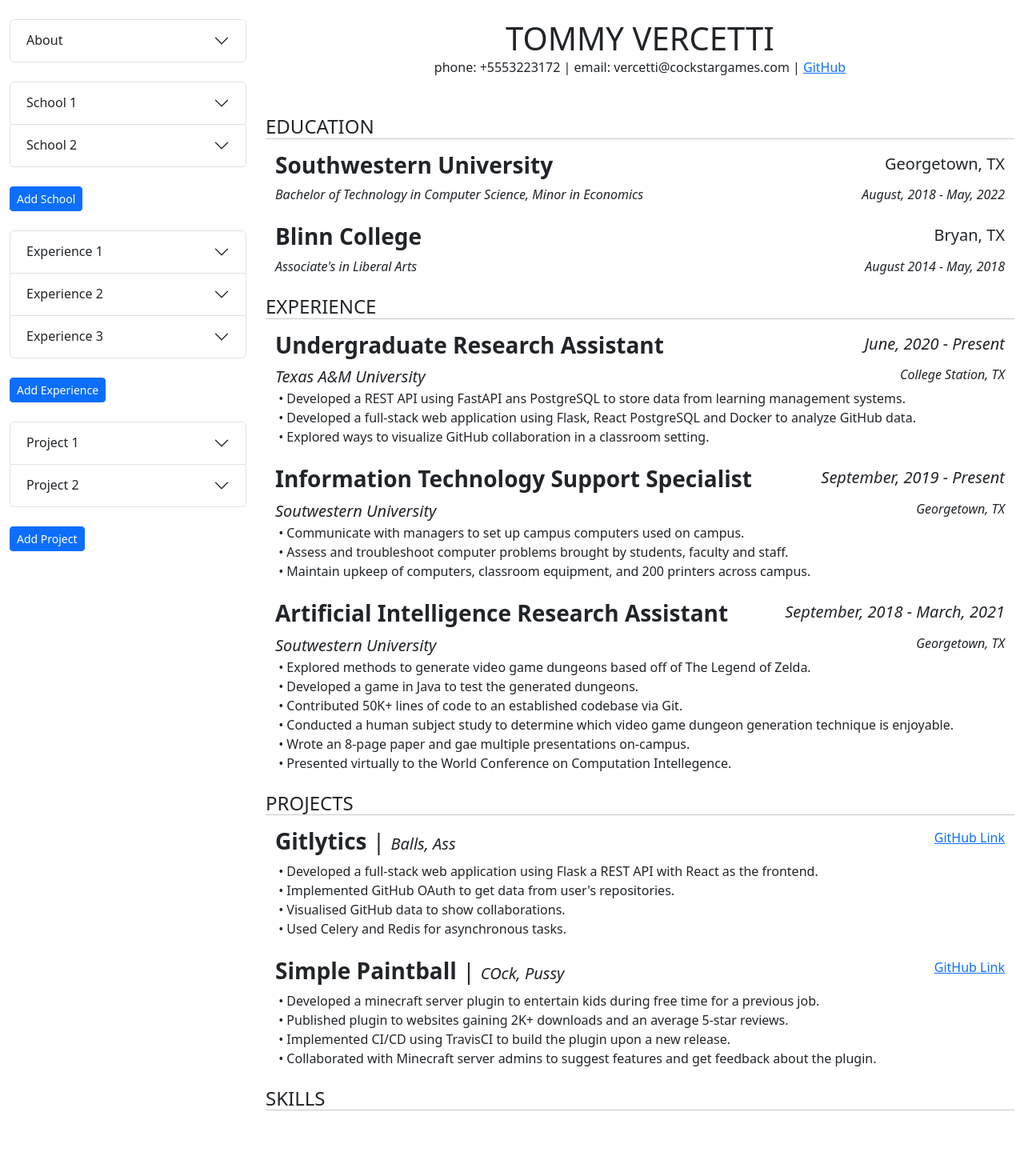
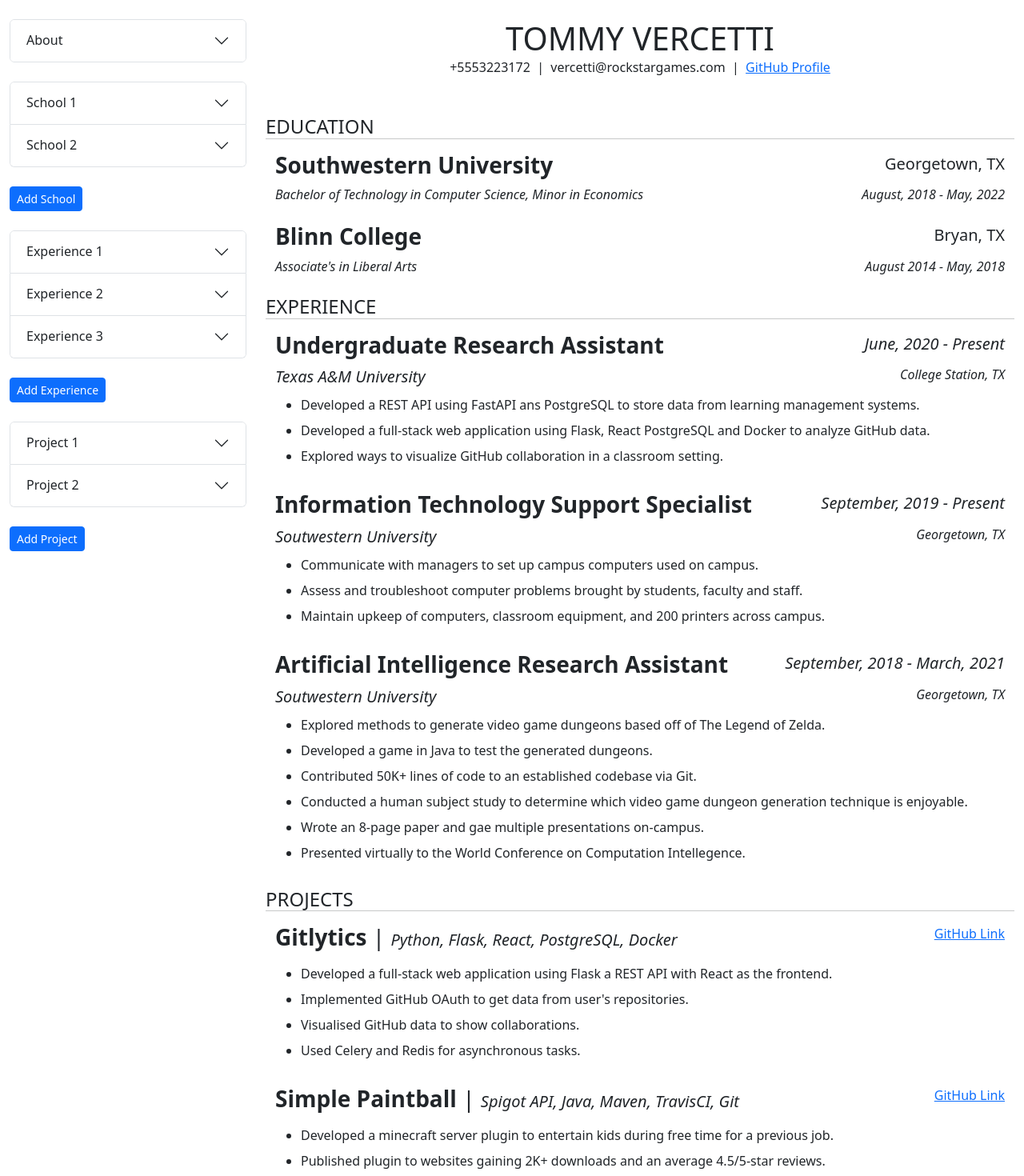
Before and after one commit to shiina4119/cv-maker, a React (Vite) app: page / in a window 1280 px wide. Shown: the top 1470 px of the page at 80% size. Before the commit the page ends 1404 px from the top, so only its background shows below. Built offline with nearby package versions, Linux system fonts and the light colour scheme.

Commit message:
refactor

```diff
--- a/src/Resume.jsx
+++ b/src/Resume.jsx
@@ -14,7 +14,7 @@
     const [personalDetails, setPersonalDetails] = useState({
         fullname: "Tommy Vercetti",
         phone: "+5553223172",
-        email: "vercetti@cockstargames.com",
+        email: "vercetti@rockstargames.com",
         link: "tommyv",
     });
     const handlePersonalDetailsChange = (e) => {
@@ -66,9 +66,7 @@
             position: "Undergraduate Research Assistant",
             organization: "Texas A&M University",
             description:
-                "Developed a REST API using FastAPI ans PostgreSQL to store data from learning management systems." +
-                "Developed a full-stack web application using Flask, React PostgreSQL and Docker to analyze GitHub data." +
-                "Explored ways to visualize GitHub collaboration in a classroom setting.",
+                "Developed a REST API using FastAPI ans PostgreSQL to store data from learning management systems.\nDeveloped a full-stack web application using Flask, React PostgreSQL and Docker to analyze GitHub data.\nExplored ways to visualize GitHub collaboration in a classroom setting.",
             location: "College Station, TX",
             start: "June, 2020",
             end: "Present",
@@ -77,9 +75,7 @@
             position: "Information Technology Support Specialist",
             organization: "Soutwestern University",
             description:
-                "Communicate with managers to set up campus computers used on campus." +
-                "Assess and troubleshoot computer problems brought by students, faculty and staff." +
-                "Maintain upkeep of computers, classroom equipment, and 200 printers across campus.",
+                "Communicate with managers to set up campus computers used on campus.\nAssess and troubleshoot computer problems brought by students, faculty and staff.\nMaintain upkeep of computers, classroom equipment, and 200 printers across campus.",
             location: "Georgetown, TX",
             start: "September, 2019",
             end: "Present",
@@ -88,12 +84,7 @@
             position: "Artificial Intelligence Research Assistant",
             organization: "Soutwestern University",
             description:
-                "Explored methods to generate video game dungeons based off of The Legend of Zelda." +
-                "Developed a game in Java to test the generated dungeons." +
-                "Contributed 50K+ lines of code to an established codebase via Git." +
-                "Conducted a human subject study to determine which video game dungeon generation technique is enjoyable." +
-                "Wrote an 8-page paper and gae multiple presentations on-campus." +
-                "Presented virtually to the World Conference on Computation Intellegence.",
+                "Explored methods to generate video game dungeons based off of The Legend of Zelda.\nDeveloped a game in Java to test the generated dungeons.\nContributed 50K+ lines of code to an established codebase via Git.\nConducted a human subject study to determine which video game dungeon generation technique is enjoyable.\nWrote an 8-page paper and gae multiple presentations on-campus.\nPresented virtually to the World Conference on Computation Intellegence.",
             location: "Georgetown, TX",
             start: "September, 2018",
             end: "March, 2021",
@@ -125,22 +116,16 @@
         {
             title: "Gitlytics",
             details:
-                "Developed a full-stack web application using Flask a REST API with React as the frontend." +
-                "Implemented GitHub OAuth to get data from user's repositories." +
-                "Visualised GitHub data to show collaborations." +
-                "Used Celery and Redis for asynchronous tasks.",
-            link: "https://github.com/example",
-            skills: "Balls, Ass",
+                "Developed a full-stack web application using Flask a REST API with React as the frontend.\nImplemented GitHub OAuth to get data from user's repositories.\nVisualised GitHub data to show collaborations.\nUsed Celery and Redis for asynchronous tasks.",
+            link: "https://www.github.com/example",
+            skills: "Python, Flask, React, PostgreSQL, Docker",
         },
         {
             title: "Simple Paintball",
             details:
-                "Developed a minecraft server plugin to entertain kids during free time for a previous job." +
-                "Published plugin to websites gaining 2K+ downloads and an average 5-star reviews." +
-                "Implemented CI/CD using TravisCI to build the plugin upon a new release." +
-                "Collaborated with Minecraft server admins to suggest features and get feedback about the plugin",
-            link: "https://github.com/example",
-            skills: "COck, Pussy",
+                "Developed a minecraft server plugin to entertain kids during free time for a previous job.\nPublished plugin to websites gaining 2K+ downloads and an average 4.5/5-star reviews.\nImplemented CI/CD using TravisCI to build the plugin upon a new release.\nCollaborated with Minecraft server admins to suggest features and get feedback about the plugin",
+            link: "https://www.github.com/example",
+            skills: "Spigot API, Java, Maven, TravisCI, Git",
         },
     ]);
     const handleProjectChange = (e, i) => {
--- a/src/forms/AboutForm.jsx
+++ b/src/forms/AboutForm.jsx
@@ -40,7 +40,7 @@
 						</Form.Group>
 						<Form.Label htmlFor="link">Github profile</Form.Label>
 						<InputGroup className="mb-3">
-							<InputGroup.Text>https://github.com/</InputGroup.Text>
+							<InputGroup.Text>https://www.github.com/</InputGroup.Text>
 							<Form.Control
 								name="link"
 								type="text"
--- a/src/forms/EducationForm.jsx
+++ b/src/forms/EducationForm.jsx
@@ -4,7 +4,7 @@
     return (
         <Form onChange={(e) => e.preventDefault()}>
             <Form.Group className="mb-3">
-                <Form.Label htmlFor="name">School Name</Form.Label>
+                <Form.Label htmlFor="name">School name</Form.Label>
                 <Form.Control
                     name="name"
                     type="text"
@@ -13,7 +13,7 @@
                 />
             </Form.Group>
             <Form.Group className="mb-3">
-                <Form.Label htmlFor="details">School details</Form.Label>
+                <Form.Label htmlFor="details">Subject</Form.Label>
                 <Form.Control
                     name="details"
                     type="text"
--- a/src/forms/ProjectsForm.jsx
+++ b/src/forms/ProjectsForm.jsx
@@ -15,11 +15,12 @@
             <Form.Group className="mb-3">
                 <Form.Label htmlFor="Details">Details</Form.Label>
                 <Form.Control
+                    as="textarea"
                     name="details"
-                    type="text"
                     value={project.details}
                     onChange={handleChange}
                 />
+                <Form.Text className="text-muted">Each line will be added as a bullet point</Form.Text>
             </Form.Group>
             <Form.Group className="mb-3">
                 <Form.Label htmlFor="link">Project Link</Form.Label>
--- a/src/sections/AboutSection.jsx
+++ b/src/sections/AboutSection.jsx
@@ -1,9 +1,16 @@
+const Divider = () => <span>&nbsp;&nbsp;|&nbsp;&nbsp;</span>
+
 export default function AboutSection({ data }) {
+    const link="https://www.github.com/" + data.link;
     return (
         <div className="container-fluid text-center mb-5">
             <h1 className="text-uppercase mb-0">{data.fullname}</h1>
             <span>
-                phone: {data.phone} | email: {data.email} | <a href={"https://github.com/" + data.link}>GitHub</a>
+                {data.phone}
+                <Divider />
+                {data.email}
+                <Divider />
+                <a href={link}>GitHub Profile</a>
             </span>
         </div>
     );
--- a/src/sections/ExperienceSection.jsx
+++ b/src/sections/ExperienceSection.jsx
@@ -1,5 +1,5 @@
 export default function ExperienceSection({ experience }) {
-    let details = experience.description.split(".");
+    let details = experience.description.split("\n");
     details = [...details].filter((detail) => detail !== "");
     details.map(detail => detail.trim());
     return (
@@ -10,12 +10,14 @@
                     {experience.start} - {experience.end}
                 </span>
             </div>
-            <div className="d-flex justify-content-between fst-italic fs-5">
+            <div className="d-flex justify-content-between fst-italic fs-5 mb-2">
                 <span>{experience.organization}</span>
                 <span className="fs-6">{experience.location}</span>
             </div>
             {details.map((detail, index) => (
-                <div key={index}>&nbsp;&#x2022;&nbsp;{detail}&#46;</div>
+                <ul key={index} className="mb-2">
+                    <li>{detail}</li>
+                </ul>
             ))}
             <br />
         </div>
--- a/src/sections/ProjectsSection.jsx
+++ b/src/sections/ProjectsSection.jsx
@@ -1,10 +1,10 @@
 export default function ProjectsSection({ project }) {
-    let details = project.details.split(".");
+    let details = project.details.split("\n");
     details = [...details].filter((detail) => detail !== "");
     details.map(detail => detail.trim());
     return (
         <div className="container-fluid">
-            <div className="d-flex justify-content-between">
+            <div className="d-flex justify-content-between mb-2">
                 <div className="d-flex justify-content-start">
                     <h3>
                         <span className="fw-bold">{project.title}</span>
@@ -17,7 +17,9 @@
                 </a>
             </div>
             {details.map((detail, index) => (
-                <div key={index}>&nbsp;&#x2022;&nbsp;{detail}&#46;</div>
+                <ul key={index} className="mb-2">
+                    <li>{detail}</li>
+                </ul>
             ))}
             <br />
         </div>
```
Also changed, not shown: src/forms/ExperienceForm.jsx (+2 -52 lines), public/location.svg (added).
